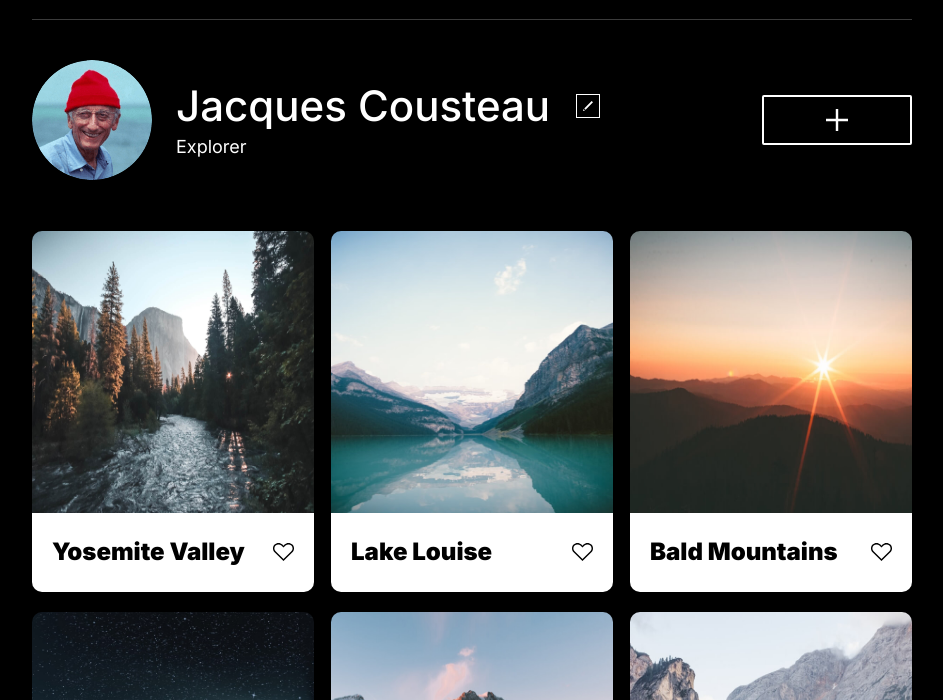
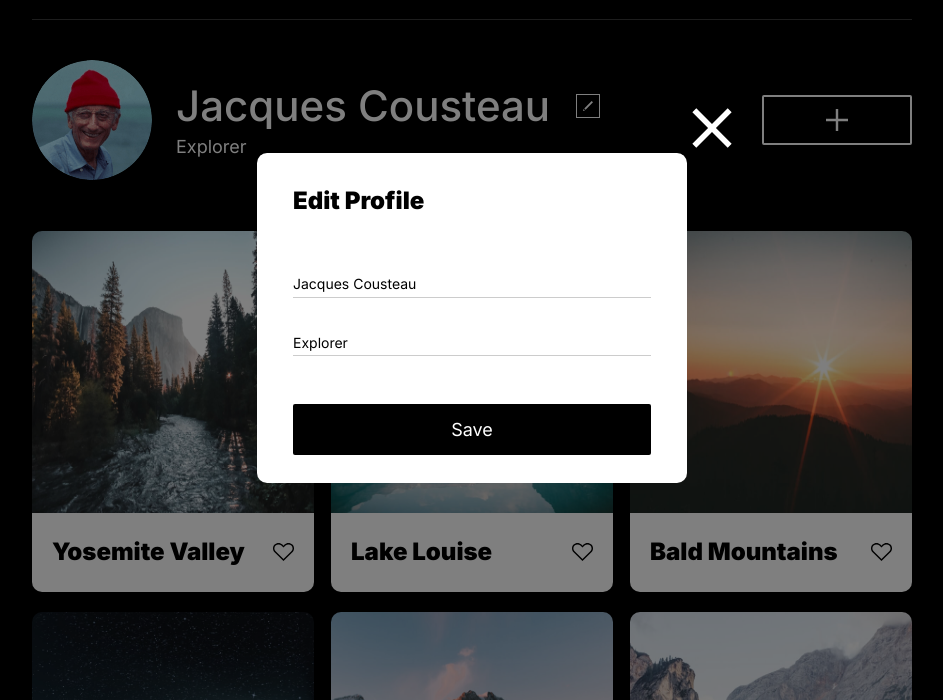
Before and after one commit to Lily785/se_project_aroundtheus, a plain HTML site: page index.html in a window 1280 px wide. Both pictures are taken after a click on the button 756 px from the left and 205 px from the top of the page. Shown: the part 100-800 px from the top of the page, without its empty margins (168-1111 px from the left). Drawn offline with Linux system fonts and the light colour scheme.

Commit message:
make modal interactive

```diff
--- a/index.html
+++ b/index.html
@@ -26,6 +26,7 @@
             <h1 class="profile__title">Jacques Cousteau</h1>
             <button
               class="profile__edit-button"
+              id="profile-edit-button"
               type="button"
               aria-label="edit-button"
             ></button>
@@ -136,9 +137,13 @@
         <p class="footer__copyright">&copy; 2024 Around the U.S</p>
       </footer>
     </div>
-    <div class="modal">
+    <div class="modal" id="profile-edit-modal">
       <div class="modal__container">
-        <button class="modal__close" type="button"></button>
+        <button
+          class="modal__close"
+          id="modal-close-button"
+          type="button"
+        ></button>
         <p class="modal__heading">Edit Profile</p>
         <form class="modal__form">
           <input
--- a/scripts/index.js
+++ b/scripts/index.js
@@ -25,4 +25,16 @@ const initialCards = [
   },
 ];
 
-console.log(initialCards);
+const profileEditBtn = document.querySelector("#profile-edit-button");
+const profileEditModal = document.querySelector("#profile-edit-modal");
+
+profileEditBtn.addEventListener("click", () => {
+  profileEditModal.classList.add("modal__opened");
+});
+
+const modalCloseBtn = document.querySelector("#modal-close-button");
+const profileCloseModal = document.querySelector("#profile-edit-modal");
+
+modalCloseBtn.addEventListener("click", () => {
+  profileCloseModal.classList.remove("modal__opened");
+});
```
